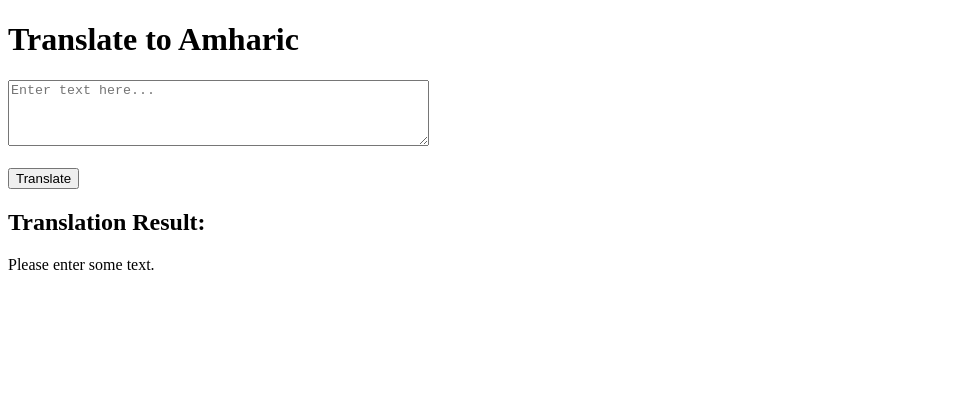
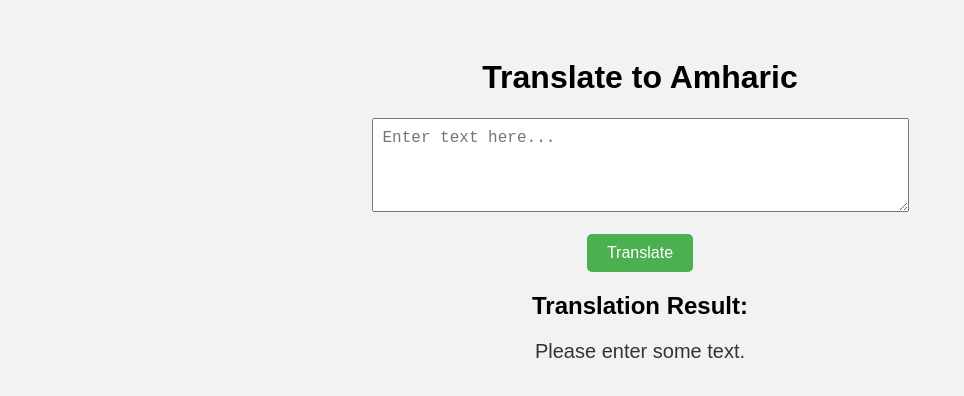
Before and after one commit to Akobya/memorable, a plain HTML site: page index.html in a window 1280 px wide. Both pictures are taken after a click on the button "Translate". Shown: the whole page, without its empty margins (0-964 px from the left). Drawn offline with Linux system fonts and the light colour scheme.

Commit message:
index.html

```diff
--- a/index.html
+++ b/index.html
@@ -3,6 +3,39 @@
 <head>
     <meta charset="UTF-8">
     <title>Translate to Amharic</title>
+    <style>
+        body {
+            font-family: Arial, sans-serif;
+            text-align: center;
+            padding: 30px;
+            background: #f2f2f2;
+        }
+
+        textarea {
+            font-size: 16px;
+            padding: 10px;
+        }
+
+        button {
+            padding: 10px 20px;
+            font-size: 16px;
+            background-color: #4CAF50;
+            color: white;
+            border: none;
+            border-radius: 5px;
+            cursor: pointer;
+        }
+
+        button:hover {
+            background-color: #45a049;
+        }
+
+        #translationResult {
+            margin-top: 20px;
+            font-size: 20px;
+            color: #333;
+        }
+    </style>
 </head>
 <body>
 
@@ -23,6 +56,8 @@
             resultElement.innerText = 'Please enter some text.';
             return;
         }
+
+        resultElement.innerText = 'Translating...'; // Show loading message
 
         fetch('https://libretranslate.de/translate', {
             method: 'POST',
```
